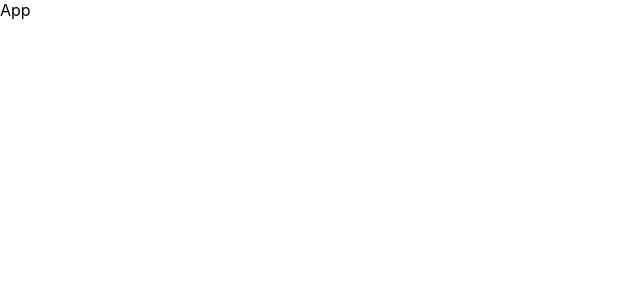
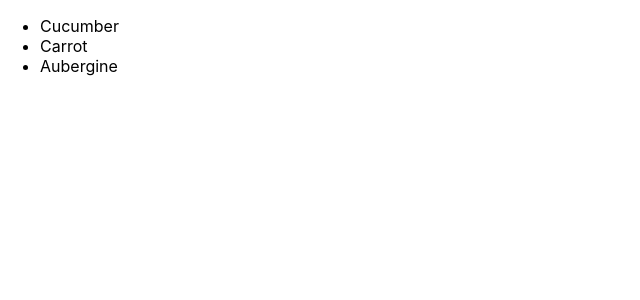
Before and after one commit to scrumpygeo/veglist-reducer, a React (Create React App) app: page / in a window 1280 px wide. Shown: the top 300 px of the page, without its empty margins (0-640 px from the left). Built offline with nearby package versions, Linux system fonts and the light colour scheme.

Commit message:
VegList component

```diff
--- a/src/App.js
+++ b/src/App.js
@@ -1,5 +1,13 @@
+import VegContextProvider from './contexts/VegContext'
+import VegList from './components/VegList'
 function App() {
-  return <div className='App'>App</div>
+  return (
+    <div className='App'>
+      <VegContextProvider>
+        <VegList />
+      </VegContextProvider>
+    </div>
+  )
 }
 
 export default App
--- /dev/null
+++ b/src/components/VegList.js
@@ -0,0 +1,19 @@
+import React, { useContext } from 'react'
+import { VegContext } from '../contexts/VegContext'
+
+const VegList = () => {
+  const { veggies } = useContext(VegContext)
+  return veggies.length ? (
+    <div>
+      <ul>
+        {veggies.map((veg) => {
+          return <li>{veg.name}</li>
+        })}
+      </ul>
+    </div>
+  ) : (
+    <div>No veggies in the list.</div>
+  )
+}
+
+export default VegList
```
